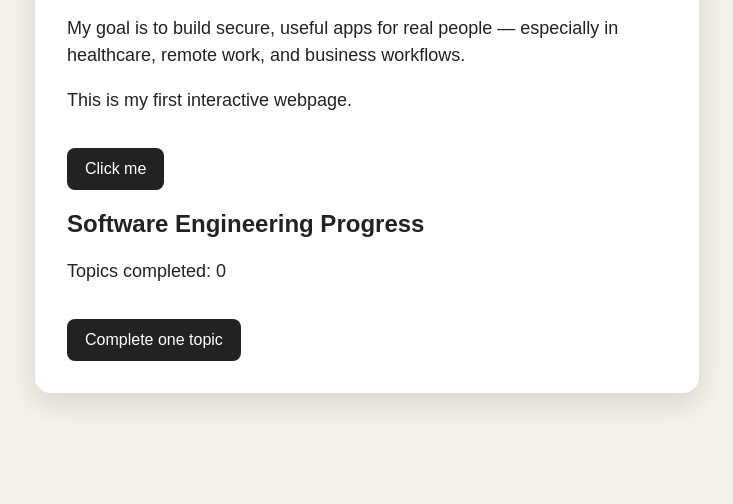
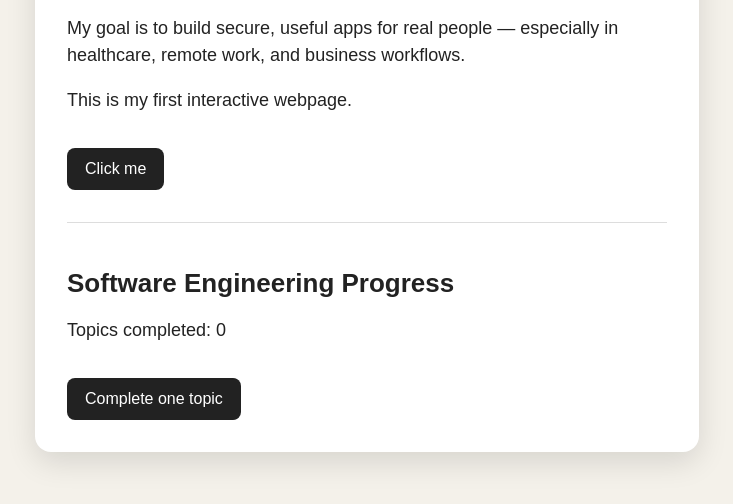
Before and after one commit to jonagid/hello-jon, a plain HTML site: page index.html in a window 1280 px wide. Shown: the part 234-738 px from the top of the page, without its empty margins (273-1006 px from the left). Drawn offline with Linux system fonts and the light colour scheme.

```diff
--- a/index.html
+++ b/index.html
@@ -33,6 +33,6 @@
 </section>
 </main>
 
-<script src="script.js"></script>
+<script src="script.js?v=2"></script>
 </body>
 </html>
--- a/style.css
+++ b/style.css
@@ -34,3 +34,13 @@
   background: #222;
   color: white;
 }
+.progress-section {
+  margin-top: 32px;
+  padding-top: 24px;
+  border-top: 1px solid #ddd;
+}
+
+h2 {
+  font-size: 26px;
+  margin-bottom: 12px;
+}
```
